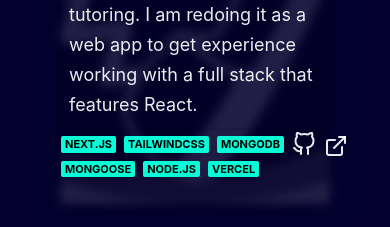
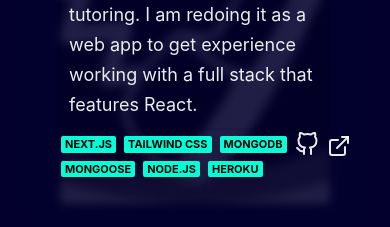
Before and after one commit to PeterCamejo/Personal-Website-v3, a Next.js app: page / in a window 390 px wide. Shown: the part 1920-2147 px from the top of the page. Built offline with nearby package versions, Linux system fonts and the light colour scheme.

Commit message:
updated phone-a-friend demo link

```diff
--- a/package.json
+++ b/package.json
@@ -16,6 +16,8 @@
     "@formspree/react": "^2.2.4",
     "framer-motion": "^6.3.0",
     "next": "12.1.5",
+    "passport-local": "^1.0.0",
+    "passport-local-mongoose": "^7.0.0",
     "react": "18.0.0",
     "react-dom": "18.0.0",
     "react-icons": "^4.3.1",
--- a/public/data/projects.js
+++ b/public/data/projects.js
@@ -12,9 +12,9 @@
         projectTitle: "Phone-A-Friend",
         projectImage:"../phoneafriend.png",
         githubLink:"https://github.com/PeterCamejo/phoneafriend",
-        demoLink:"https://phoneafriend.vercel.app/",
+        demoLink:"https://petercamejo-phoneafriend.herokuapp.com/",
         projectDescription:"Built originally as an Android and IOS app for my senior project, Phone-A-Friend is an application wherein users can ask and answer academic questions and connect in sessions for tutoring. I am redoing it as a web app to get experience working with a full stack that features React.",
-        badges:["Next.js", "tailwindCSS", "MongoDB", "Mongoose", "node.js", "vercel"]
+        badges:["Next.js", "tailwind CSS", "MongoDB", "Mongoose", "node.js", "Heroku"]
     },
     {
         projectTitle: "Personal Website v3",
```
Also changed, not shown: 2 other files (tests, documents, lock files or other folders).
